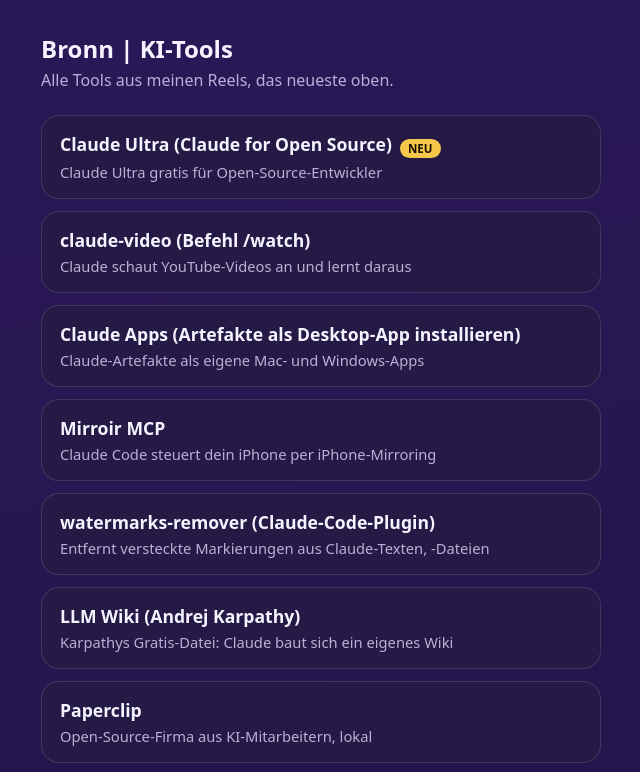
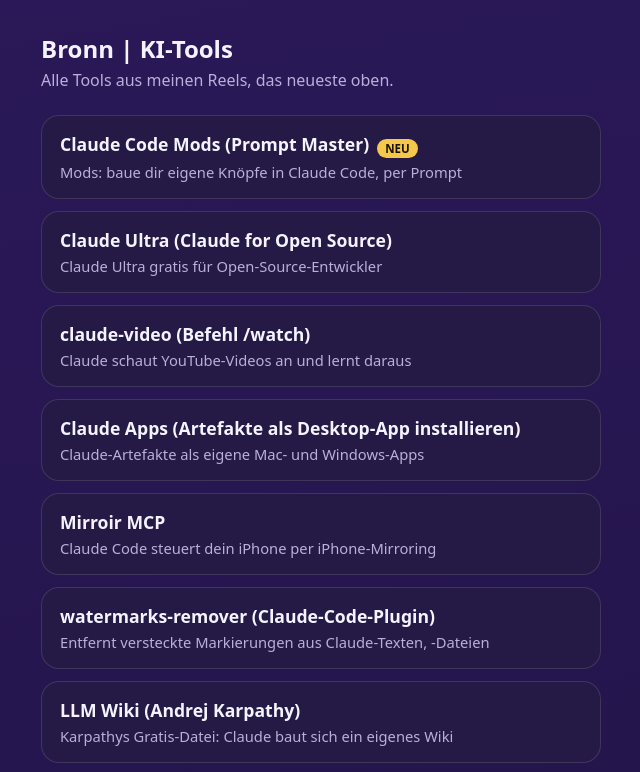
Before and after one commit to noahpf008/bronn-legal, a plain HTML site: page links.html in a window 1280 px wide. Shown: the top 772 px of the page, without its empty margins (319-959 px from the left). Drawn offline with Linux system fonts and the light colour scheme.

Commit message:
Link-Seite: Claude Code Mods (Prompt Master) (105-ig-DfgIwbpCPPb)

```diff
--- a/links.html
+++ b/links.html
@@ -14,7 +14,8 @@ footer{margin-top:32px;color:var(--dim);font-size:.8em}footer a{color:var(--dim)
 <h1>Bronn | KI-Tools</h1>
 <p class="sub">Alle Tools aus meinen Reels, das neueste oben.</p>
 <!-- TOOLS-START (wird von der Pipeline gepflegt) -->
-<a class="tool" id="104-ig-dgfjeojfzhi" href="https://claude.com/contact-sales/claude-for-oss"><b>Claude Ultra (Claude for Open Source)</b><span class="neu">NEU</span><span>Claude Ultra gratis für Open-Source-Entwickler</span></a>
+<a class="tool" id="105-ig-dfgiwbpcppb" href="https://code.claude.com/docs/en/plugins/mods/overview"><b>Claude Code Mods (Prompt Master)</b><span class="neu">NEU</span><span>Mods: baue dir eigene Knöpfe in Claude Code, per Prompt</span></a>
+<a class="tool" id="104-ig-dgfjeojfzhi" href="https://claude.com/contact-sales/claude-for-oss"><b>Claude Ultra (Claude for Open Source)</b><span>Claude Ultra gratis für Open-Source-Entwickler</span></a>
 <a class="tool" id="103-ig-dgmwwmnskfk" href="https://github.com/bradautomates/claude-video"><b>claude-video (Befehl /watch)</b><span>Claude schaut YouTube-Videos an und lernt daraus</span></a>
 <a class="tool" id="102-ig-dgjs6ammqxm" href="https://claude.com/resources/articles/install-as-app"><b>Claude Apps (Artefakte als Desktop-App installieren)</b><span>Claude-Artefakte als eigene Mac- und Windows-Apps</span></a>
 <a class="tool" id="101-ig-dfz2lq-pkec" href="https://github.com/jfarcand/mirroir-mcp"><b>Mirroir MCP</b><span>Claude Code steuert dein iPhone per iPhone-Mirroring</span></a>
```
